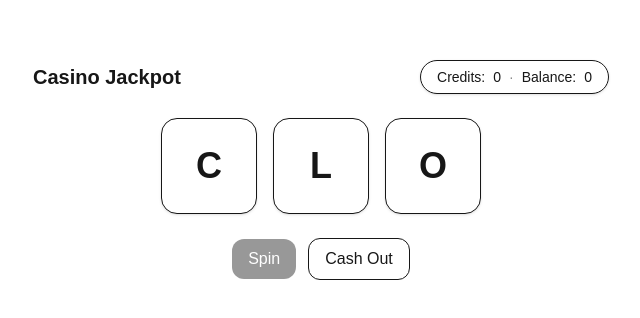
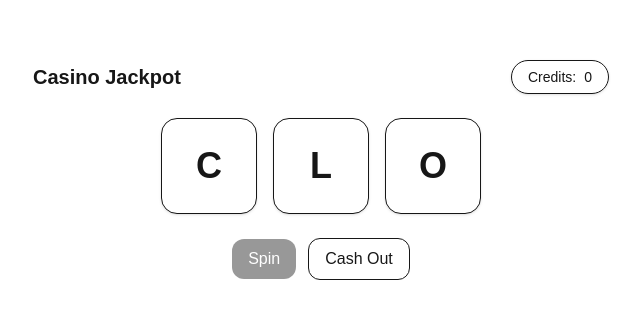
Before and after one commit to itsleonadler/slots-test, a Next.js app: page / in a window 1280 px wide. Shown: the part 196-514 px from the top of the page, without its empty margins (319-959 px from the left). Built offline with nearby package versions, Linux system fonts and the light colour scheme; no server answers.

Commit message:
fix: balance badge fix

```diff
--- a/src/components/game/CreditsBadge.tsx
+++ b/src/components/game/CreditsBadge.tsx
@@ -10,13 +10,13 @@ export default function CreditsBadge({
     <div className="inline-flex items-center gap-2 rounded-full border px-4 py-1.5 text-sm shadow-sm">
       <span className="font-medium">Credits:</span>
       <span className="tabular-nums">{credits}</span>
-      {typeof balance === "number" && (
+      {balance ? (
         <>
           <span className="opacity-50">·</span>
           <span className="font-medium">Balance:</span>
           <span className="tabular-nums">{balance}</span>
         </>
-      )}
+      ) : null}
     </div>
   )
 }
```
